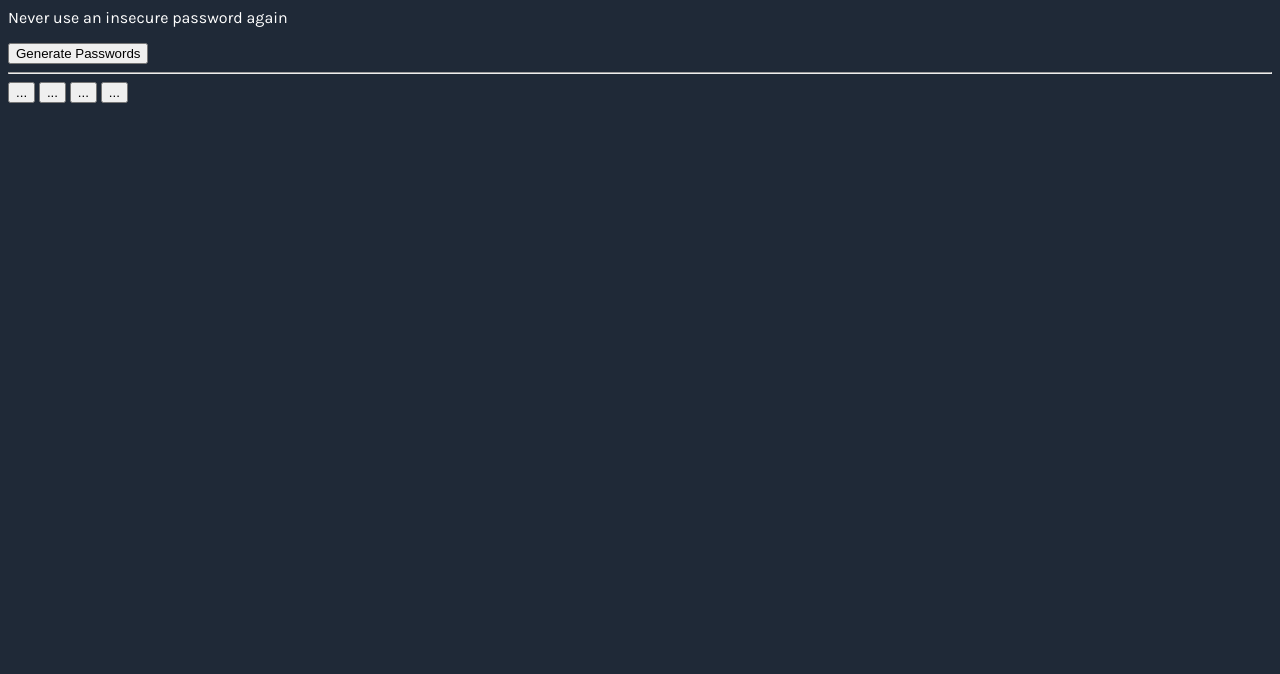
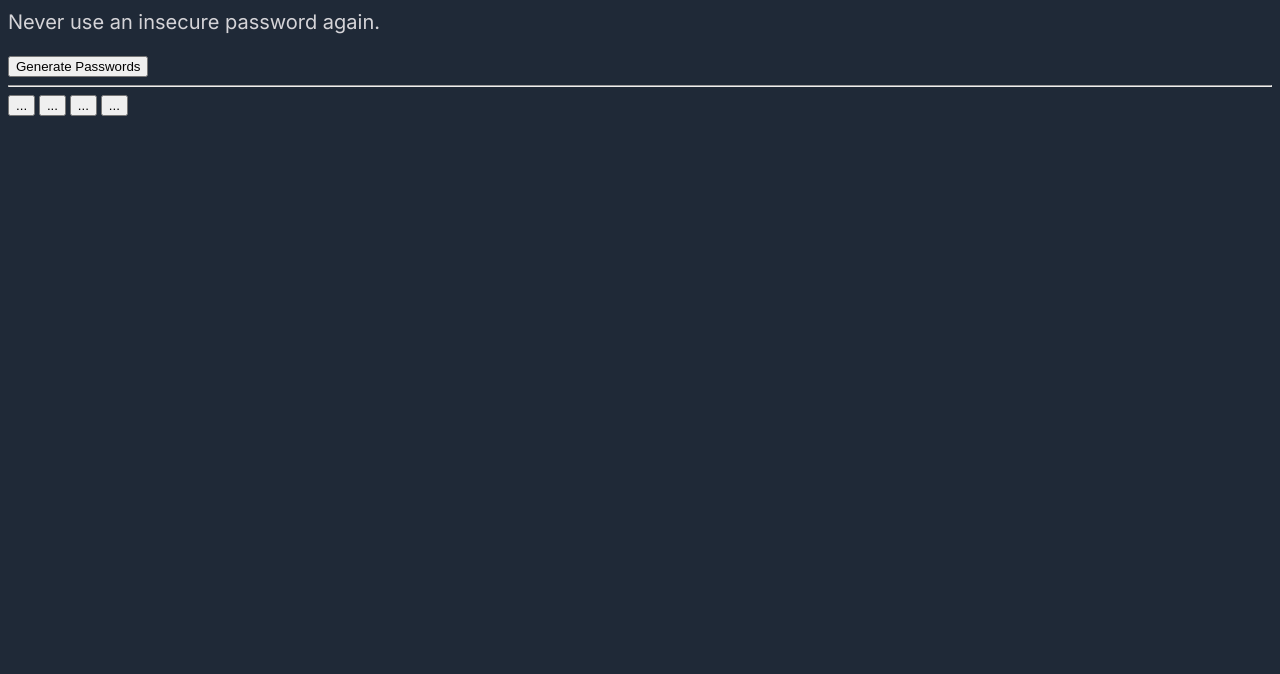
Before and after one commit to ramiinberg/password-generator, a plain HTML site: page index.html in a window 1280 px wide. Shown: the part 126-800 px from the top of the page. Drawn offline with Linux system fonts and the light colour scheme.

Commit message:
styling insecure paragraph

```diff
--- a/index.css
+++ b/index.css
@@ -14,3 +14,12 @@ h1 {
 #text-color-green {
   color: green;
 }
+
+#p-insecure-text {
+  font-family: 'Inter';
+  font-style: normal;
+  font-weight: 400;
+  font-size: 20px;
+  line-height: 28px;
+  color: #D5D4D8
+}
--- a/index.html
+++ b/index.html
@@ -2,11 +2,11 @@
 <html>
   <head>
     <link href="./index.css" rel="stylesheet" />
-    <link rel="stylesheet" href="https://fonts.googleapis.com/css?family=Karla">
+    <link rel="stylesheet" href="https://fonts.googleapis.com/css?family=Karla|Inter">
   </head>
   <body>
     <h1>Generate a <br /><span id="text-color-green">random password</span></h1>
-    <p>Never use an insecure password again</p>
+    <p id="p-insecure-text">Never use an insecure password again.</p>
     <button>Generate Passwords</button>
     <hr />
     <button>...</button>
```
